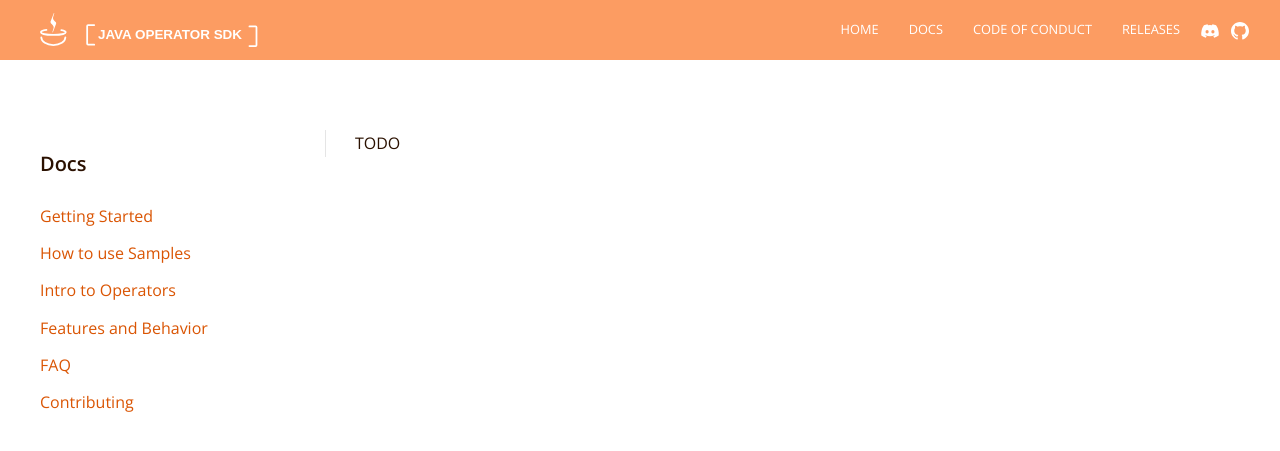
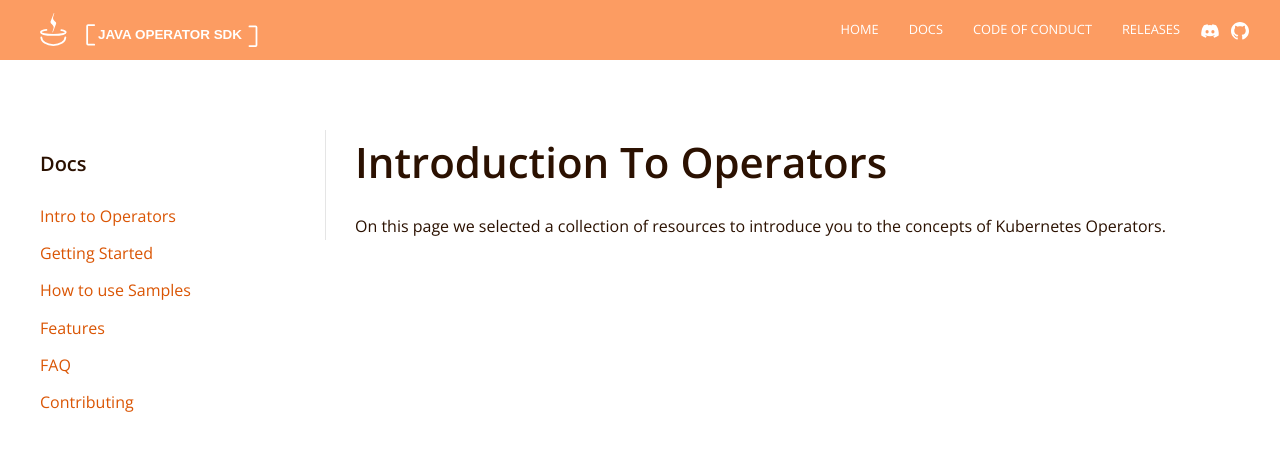
Before and after one commit to operator-framework/java-operator-sdk, a Jekyll site: the page built from docs/documentation/intro-operators.md, in a window 1280 px wide. Shown: the top 451 px of the page. Built offline with Jekyll 4.4.1, drawn with Linux system fonts in a browser that asks for light colours; nearby versions of some CDN libraries.

Commit message:
doc: structure of docs

```diff
--- a/docs/_data/sidebar.yml
+++ b/docs/_data/sidebar.yml
@@ -1,12 +1,12 @@
  # Navbar menu navigation links
+  - title: Intro to Operators
+    url: /docs/intro-operators
   - title: Getting Started
     url: /docs/getting-started
   - title: How to use Samples
     url: /docs/using-samples
-  - title: Intro to Operators
-    url: /docs/intro-operators
-  - title: Features and Behavior
-    url: /docs/features-and-behavior
+  - title: Features
+    url: /docs/features
   - title: FAQ
     url: /docs/faq
   - title: Contributing
--- a/docs/documentation/intro-operators.md
+++ b/docs/documentation/intro-operators.md
@@ -5,5 +5,6 @@ layout: docs
 permalink: /docs/intro-operators
 ---
 
+# Introduction To Operators
 
-TODO
+On this page we selected a collection of resources to introduce you to the concepts of Kubernetes Operators.
```
Also changed, not shown: docs/documentation/faq.md (+0 -3 lines), docs/documentation/features-and-behavior.md (deleted, +0 -8 lines), docs/documentation/features.md (added, +32 -0 lines).
